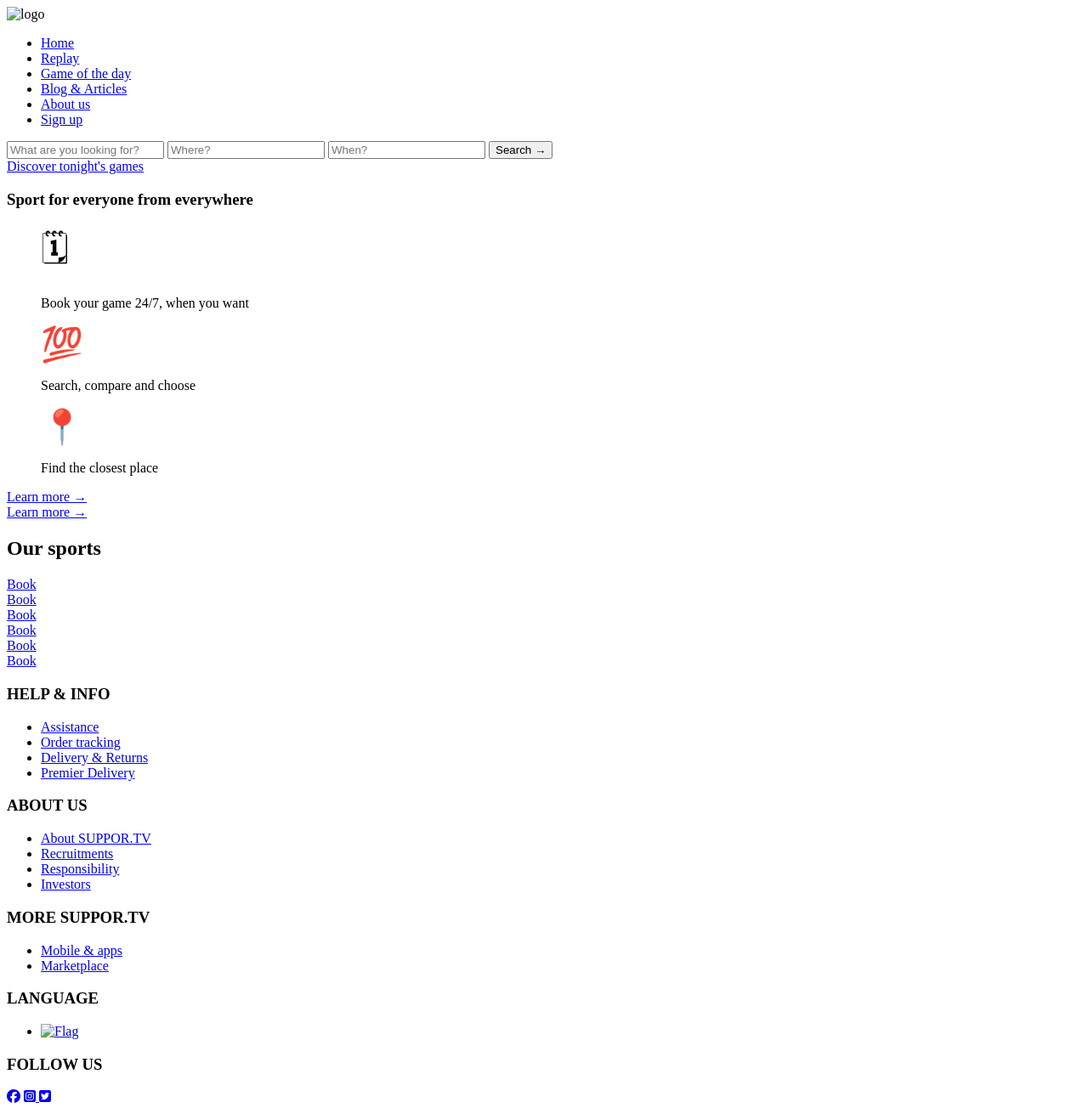
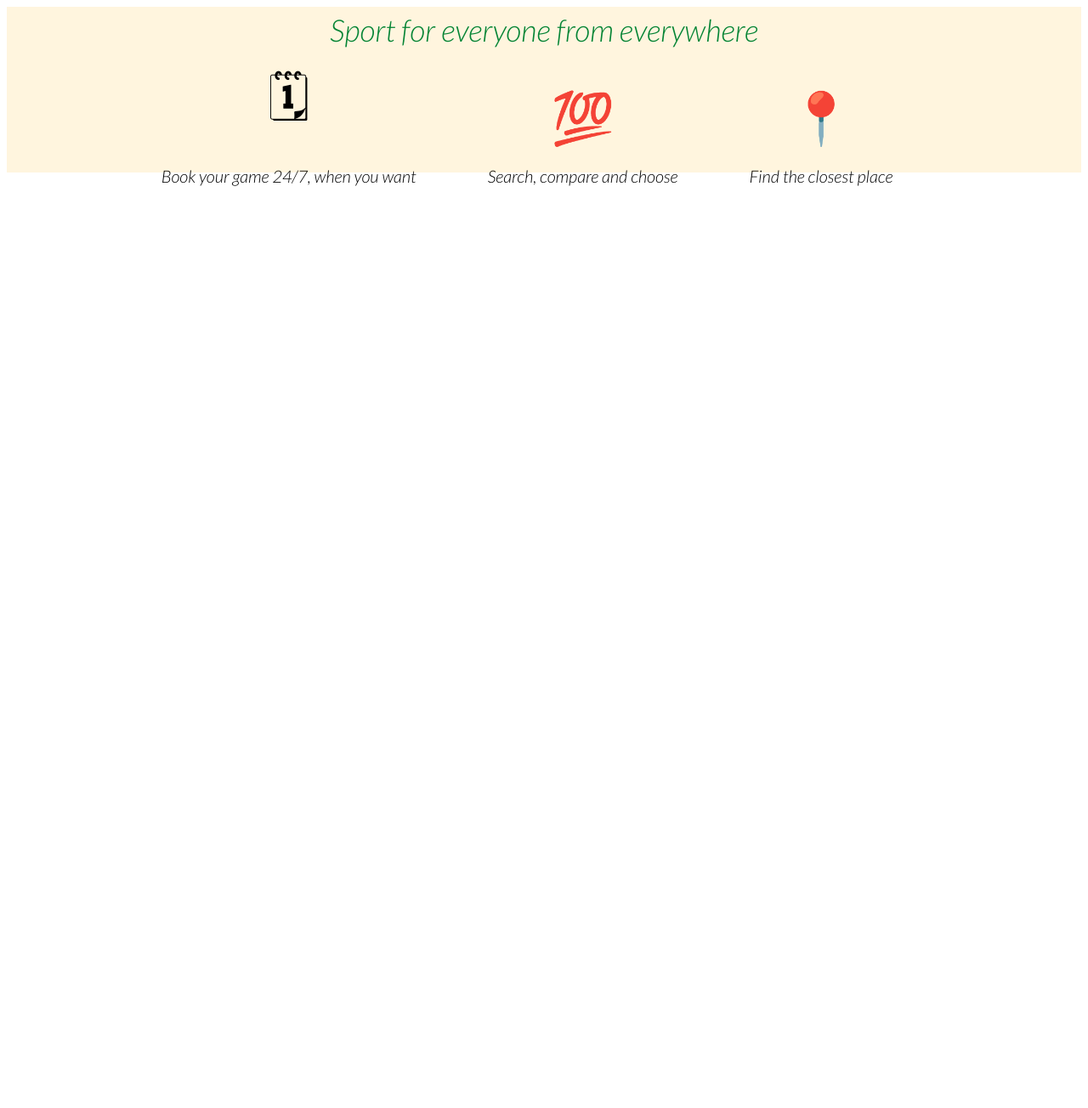
Before and after one commit to Anne-Victoire/suppor-tv, a plain HTML site: page index.html in a window 1280 px wide. Shown: the whole page at 85% size. After the commit the page ends 800 px from the top, so only its background shows below. Drawn offline with Linux system fonts and the light colour scheme; a web font is replaced by a local one.

Commit message:
Add files via upload

```diff
--- a/index.html
+++ b/index.html
@@ -1,169 +1,35 @@
-<!DOCTYPE html>
+<!doctype html>
 
 <html>
-<head>
-	<title>SUPPOR.TV</title>
-	<meta charset="utf-8">
-	<link rel="stylesheet" href="css/style.css">
-	<link rel="preconnect" href="https://fonts.googleapis.com">
-	<link rel="preconnect" href="https://fonts.gstatic.com" crossorigin>
-	<link href="https://fonts.googleapis.com/css2?family=Kelly+Slab&family=Lato:ital,wght@0,400;0,700;1,400&display=swap" rel="stylesheet">
-	<link rel="preconnect" href="https://fonts.googleapis.com">
-	<link rel="preconnect" href="https://fonts.gstatic.com" crossorigin>
-	<link href="https://fonts.googleapis.com/css2?family=Arvo:wght@400;700&display=swap" rel="stylesheet">
-	<script src="https://kit.fontawesome.com/02bb9921ca.js" crossorigin="anonymous"></script>
-	<script src="https://kit.fontawesome.com/eb405abef5.js" crossorigin="anonymous"></script>
-</head>
 
-<body>
+	<head>
 
-		 <header class="header">
-    <div class="navbar container">
-        <div class="row align-items-center justify-content-between">
-            <div class="logo">
-   				<img class="logo" src="images/logo.png" alt="logo">
-            </div>
-            <nav class="nav">
-               <ul>
-                  <li><a href="index.html">Home</a></li>
-                  <li><a href="#">Replay</a></li>
-                  <li><a href="#">Game of the day</a></li>
-                  <li><a href="#">Blog & Articles</a></li>
-                  <li><a href="aboutus.html">About us</a></li>
-                  <li><a href="#">Sign up</a></li>
-               </ul>
-            </nav>
-        </div>
-    </div>
-   </header>
+		<meta charset="UTF-8">
+		<title> banner sous header </title>
+		<link rel="stylesheet" href="style.css">
+		<script src="https://kit.fontawesome.com/eb405abef5.js" crossorigin="anonymous"></script>
+		<link href="https://fonts.googleapis.com/css2?family=Lato:ital,wght@1,300&display=swap" rel="stylesheet" >
+	</head>
 
-    <div class="banner ban-1">
-      <div class="container">
-            <div class="search-bar">
-               <form>
-                  <div class="form-box">
-                     <input type="text" class="search-field What" placeholder="What are you looking for?">
-                     <input type="text" class="search-field Where" placeholder="Where?">
-                     <input type="text" class="search-field When" placeholder="When?">
-                     <button class="search-btn" type="button">Search → </button>
-                  </div>
-               </form>
-            </div>
-           <a href="#" class="btn-green"> Discover tonight's games  </a>
-      </div>
-   </div>
-
-		<div class="banner-orange banniere2">
-			<h3> Sport for everyone from everywhere</h3>
+	<body>
+		<div class="banniere2">
+			<div id="Sport-for-everyone-f" data-name="Sport for everyone from everywhere" class="Sport-for-everyone-f">
+				<div key="0">Sport for everyone from everywhere</div>
+        	</div>
 			<ul class="list-inline">
 				<div class="item">
-				<span style='font-size:40px;'>&#128467;</span><p>Book your game 24/7, when you want </p></div>
+				<span style='font-size:60px;'>&#128467;</span><p>Book your game 24/7, when you want </p></div>
 
 				<div class="item">
-				<span style='font-size:40px;'>&#128175;</span><p> Search, compare and choose </p></div>
+				<span style='font-size:60px;'>&#128175;</span><p> Search, compare and choose </p></div>
 
 				<div class="item">
-				<span style='font-size:40px;'>&#128205;</span><p> Find the closest place </p></div>
+				<span style='font-size:60px;'>&#128205;</span><p> Find the closest place </p></div>
 
 			</ul>
 
         </div>
 
-	<section class="cards-big">
-		<div class="card-big car-7">
-			<a href="#"> Learn more → </a>
-		</div>
-
-		<div class="card-big car-8">
-			<a href="#"> Learn more → </a>
-		</div>
-	</section>
-
-	<div class="container">
-		<h2> Our sports </h2>
-
-
-	<section class="cards-small">
-	<div class="card-small car-1" >
-		<a href="#"> Book </a>
-	</div>
-	<div class="card-small car-2" >
-		<a href="#"> Book </a>
-	</div>
-
-	<div class="card-small car-3" >
-		<a href="#"> Book </a>
-	</div>
-	</section>
-
-	<section class="cards-small">
-	<div class="card-small car-4" >
-		<a href="#"> Book </a>
-	</div>
-
-	<div class="card-small car-5" >
-		<a href="#"> Book </a>
-	</div>
-
-	<div class="card-small car-6" >
-		<a href="#"> Book </a>
-	</div>
-	</section> </div>
-
- <footer class="footer">
-  	 <div class="container">
-  	 	<div class="row">
-  	 		<div class="footer-col">
-  	 			<h3>HELP & INFO</h3>
-  	 			<ul>
-  	 				<li><a href="#">Assistance</a></li>
-  	 				<li><a href="#">Order tracking</a></li>
-  	 				<li><a href="#">Delivery & Returns</a></li>
-  	 				<li><a href="#">Premier Delivery</a></li>
-  	 			</ul>
-  	 		</div>
-  	 		  	 		<div class="footer-col">
-  	 			<h3>ABOUT US</h3>
-  	 			<ul>
-  	 				<li><a href="#">About SUPPOR.TV</a></li>
-  	 				<li><a href="#">Recruitments</a></li>
-  	 				<li><a href="#">Responsibility</a></li>
-  	 				<li><a href="#">Investors</a></li>
-  	 			</ul>
-  	 		</div>
-
-  	 		<div class="footer-col">
-  	 			<h3>MORE SUPPOR.TV</h3>
-  	 			<ul>
-  	 				<li><a href="#">Mobile & apps</a></li>
-  	 				<li><a href="#">Marketplace</a></li>
-  	 			</ul>
-  	 		</div>
-  	 		<div class="footer-col">
-  	 			<h3>LANGUAGE</h3>
-  	 			<ul>
-					<li> <a href="#"> <img src="images/flagg.jpg" class="img-circle" width="30px" alt="Flag"></a>
-   			 </li>
-  	 			</ul>
-  	 		</div>
-  	 		<div class="footer-col">
-  	 			<h3>FOLLOW US</h3>
-  	 			<div class="social-links">
-  	 				<a href="#" class ="list-inline" target="_blank"><i class="fab fa-facebook"></i></a>
-  	 				 <a href="#" class ="list-inline"target="_blank"><i class="fab fa-instagram-square"></i>
-                </a>
-  	 				<a href="#" class ="list-inline" target="_blank"> <i class="fab fa-twitter-square"></i>
-                </a>
-
-  	 			</div>
-
-  	 		</div>
-  	 	</div>
-  	 </div>
-  </footer>
-
-</footer>
-
-</body>
+	</body>
 
 </html>
--- /dev/null
+++ b/style.css
@@ -0,0 +1,22 @@
+.banniere2{
+	background-color:rgba(255, 221, 149, 0.31);
+	text-align: center;
+	padding: 5px;
+	height: 185px;
+}
+
+.Sport-for-everyone-f{
+	color: #048434;
+	font-size:36px;
+	font-family: 'Lato', sans-serif;
+}
+
+p{
+	font-family: 'Lato', sans-serif;
+	font-size: 20px;
+}
+
+.item{
+	display: inline-block;
+	padding-right: 80px;
+}
```
